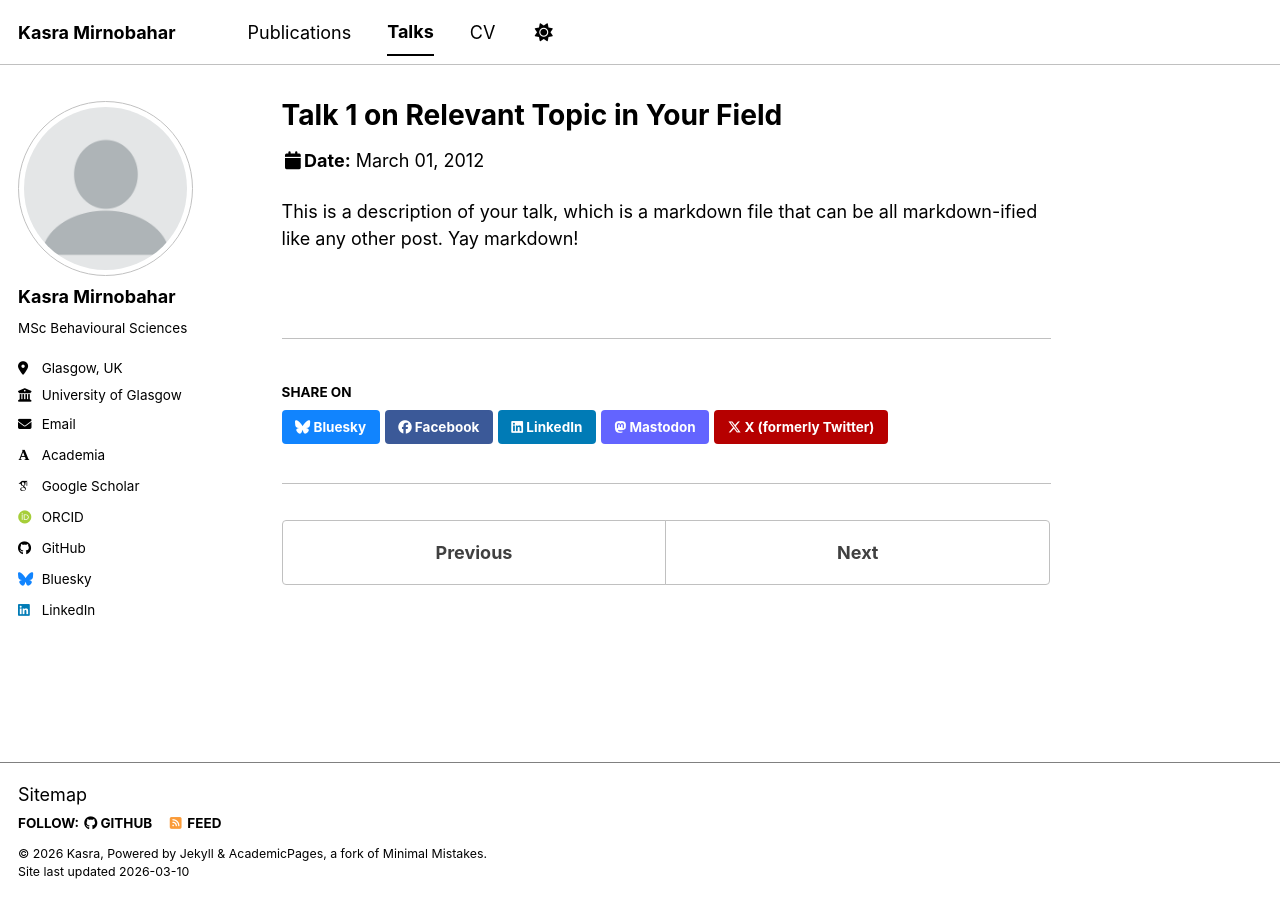
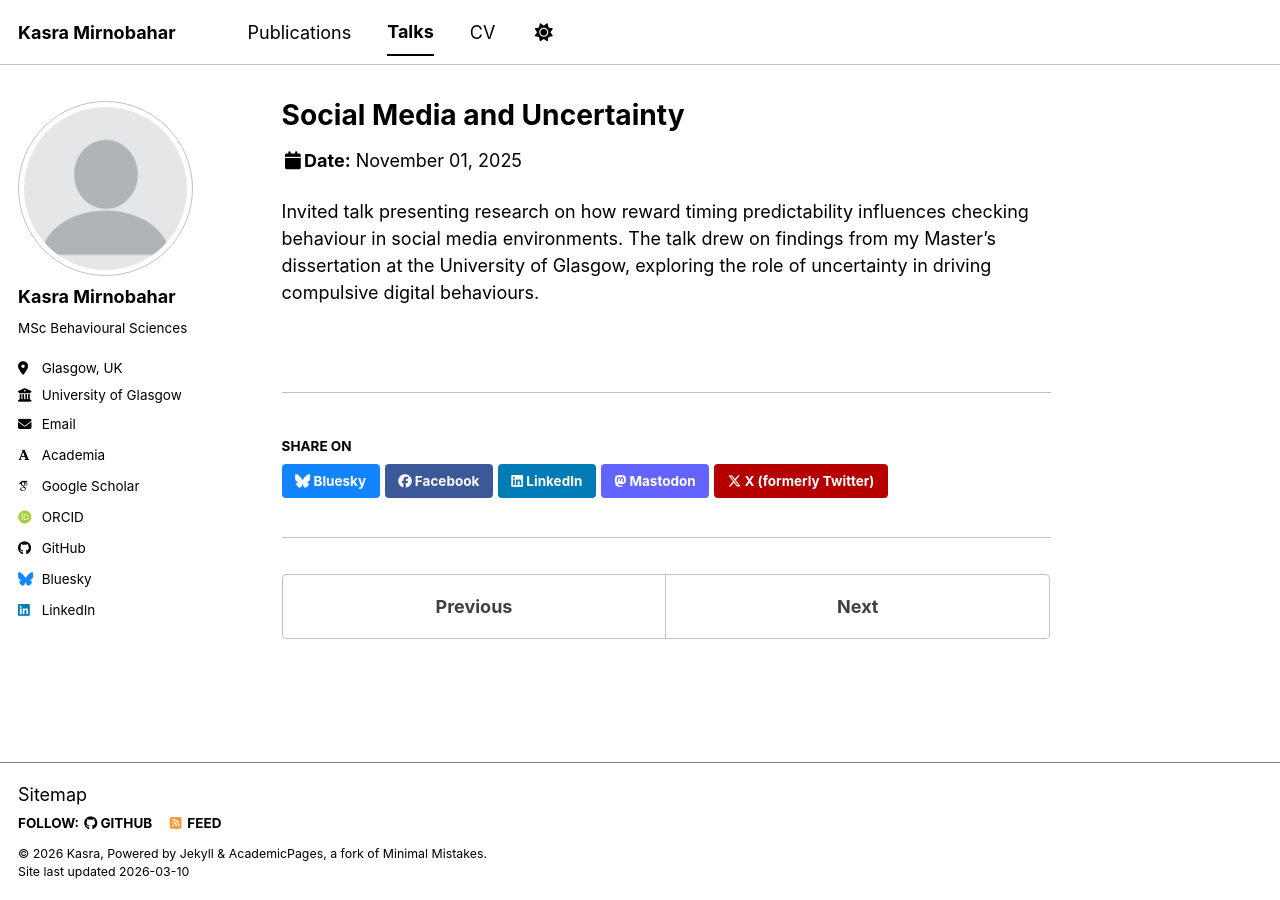
Before and after one commit to KasraMirnobahar/KasraMirnobahar.github.io, a Jekyll site: the page built from _talks/2012-03-01-talk-1.md, in a window 1280 px wide. Built offline with Jekyll 4.4.1, drawn with Linux system fonts in a browser that asks for light colours; some web fonts are replaced; a script bundle is joined from its source files by our own code; library files that are not in the unit come from our copies.

Commit message:
Update 2012-03-01-talk-1.md

```diff
--- a/_talks/2012-03-01-talk-1.md
+++ b/_talks/2012-03-01-talk-1.md
@@ -1,11 +1,11 @@
 ---
-title: "Talk 1 on Relevant Topic in Your Field"
+title: "Social Media and Uncertainty"
 collection: talks
 type: "Talk"
-permalink: /talks/2012-03-01-talk-1
-venue: "UC San Francisco, Department of Testing"
-date: 2012-03-01
-location: "San Francisco, CA, USA"
+permalink: /talks/2025-11-01-social-media-uncertainty-amsterdam
+venue: "Connected Minds Lab, University of Amsterdam"
+date: November 2025
+location: "Amsterdam, Netherlands"
 ---
 
-This is a description of your talk, which is a markdown file that can be all markdown-ified like any other post. Yay markdown!
+Invited talk presenting research on how reward timing predictability influences checking behaviour in social media environments. The talk drew on findings from my Master's dissertation at the University of Glasgow, exploring the role of uncertainty in driving compulsive digital behaviours.
```
